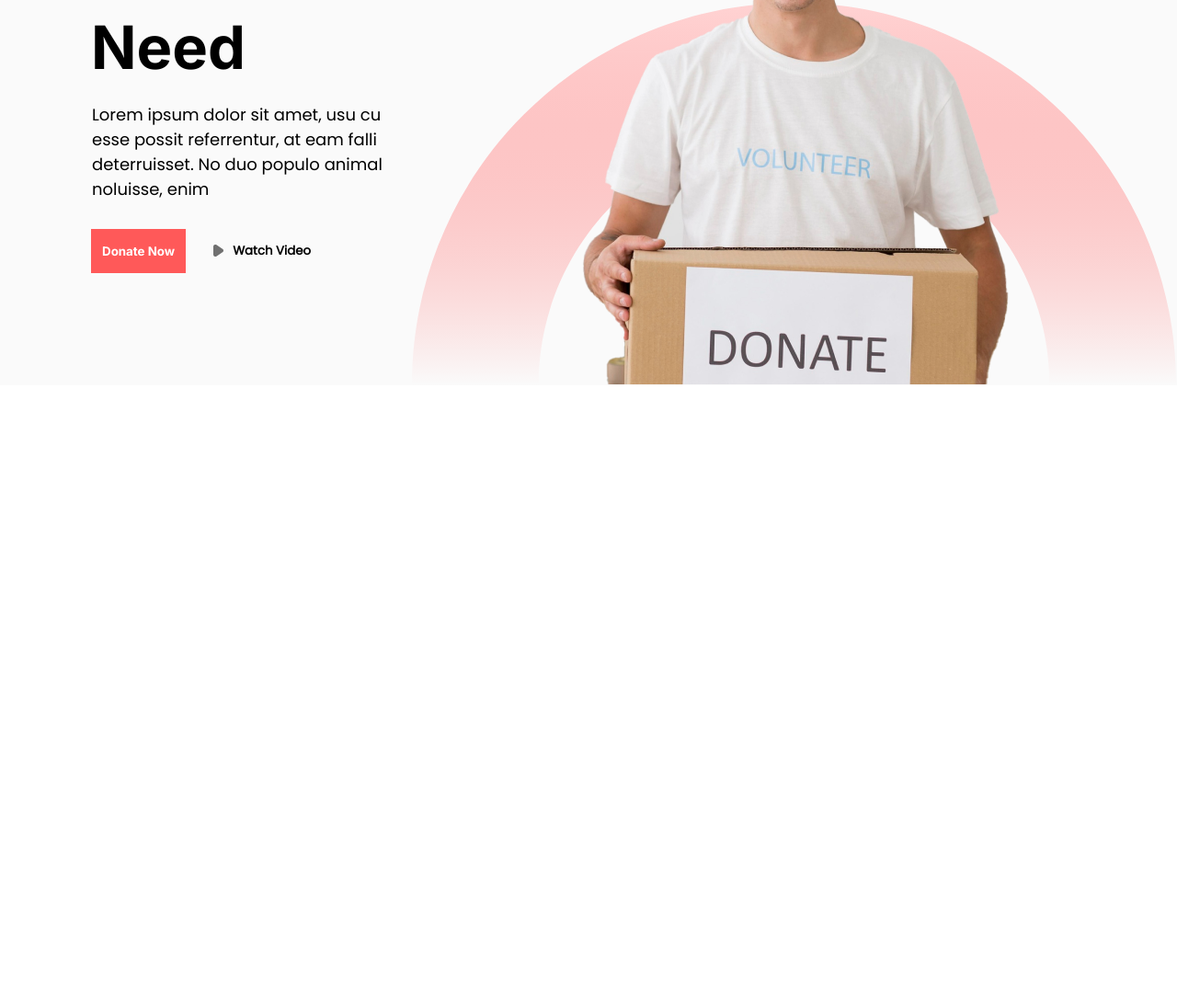
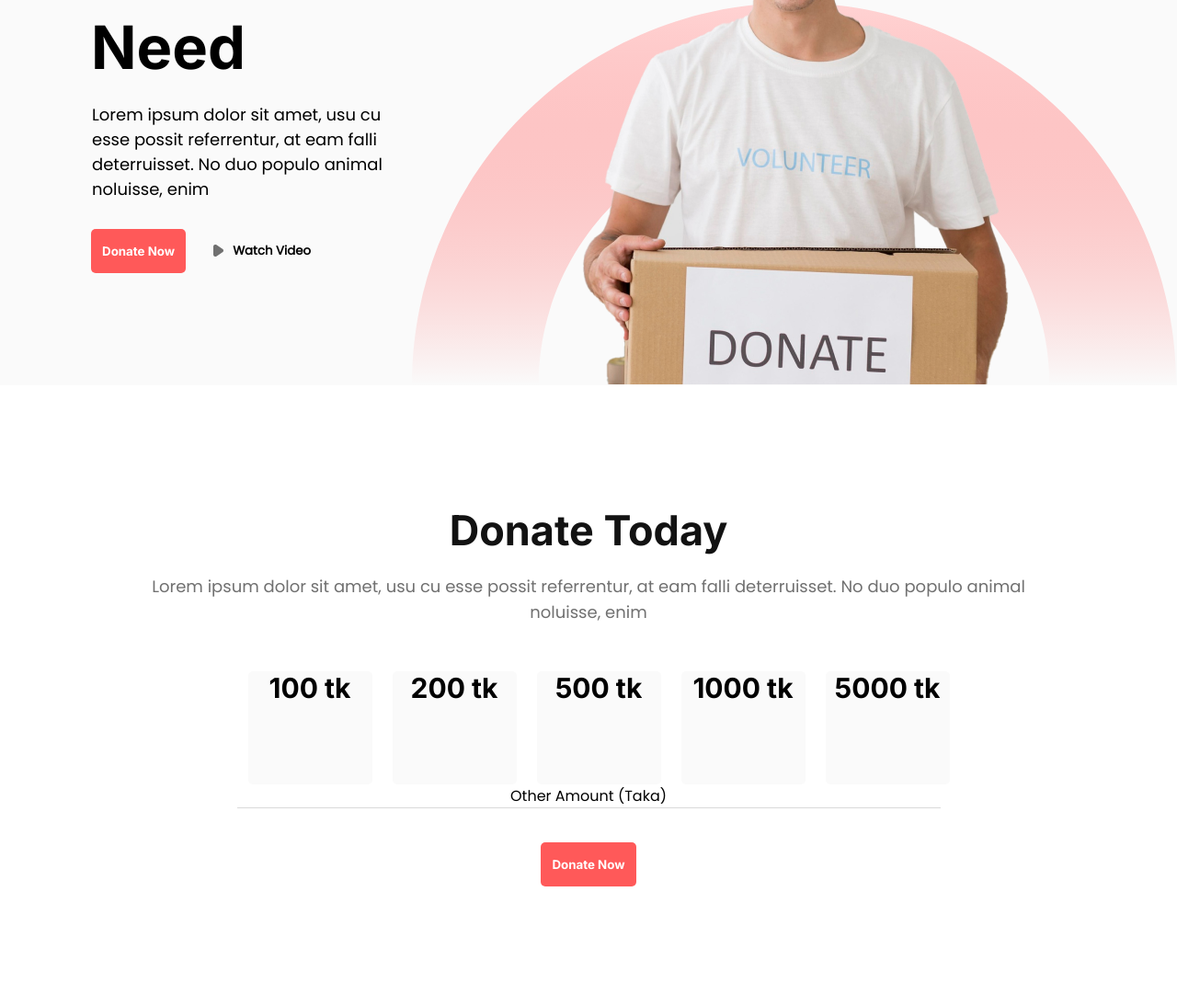
Before and after one commit to rabby-hasan-dev/donate-toady, a plain HTML site: page index.html in a window 1280 px wide. Shown: the part 426-1520 px from the top of the page at 92% size. Before the commit the page ends 845 px from the top, so only its background shows below. Drawn offline with Linux system fonts and the light colour scheme.

Commit message:
added donate section

```diff
--- a/index.html
+++ b/index.html
@@ -46,14 +46,17 @@
             <div class="banner-img">
                 <img class="donate" src="./Assets/images/Donate 1.png" alt="Donate">
                 <svg xmlns="http://www.w3.org/2000/svg" width="831" height="415" viewBox="0 0 831 415" fill="none">
-                    <path d="M831 415C831 304.935 787.224 199.378 709.303 121.551C631.382 43.7231 525.698 8.30966e-06 415.5 0C305.303 -8.30966e-06 199.619 43.7231 121.697 121.551C43.7758 199.378 1.66394e-05 304.935 0 415L137.773 415C137.773 341.431 167.033 270.875 219.117 218.853C271.201 166.832 341.842 137.607 415.5 137.607C489.158 137.607 559.799 166.832 611.883 218.854C663.967 270.875 693.227 341.431 693.227 415H831Z" fill="url(#paint0_linear_2_6)"/>
+                    <path
+                        d="M831 415C831 304.935 787.224 199.378 709.303 121.551C631.382 43.7231 525.698 8.30966e-06 415.5 0C305.303 -8.30966e-06 199.619 43.7231 121.697 121.551C43.7758 199.378 1.66394e-05 304.935 0 415L137.773 415C137.773 341.431 167.033 270.875 219.117 218.853C271.201 166.832 341.842 137.607 415.5 137.607C489.158 137.607 559.799 166.832 611.883 218.854C663.967 270.875 693.227 341.431 693.227 415H831Z"
+                        fill="url(#paint0_linear_2_6)" />
                     <defs>
-                      <linearGradient id="paint0_linear_2_6" x1="415.5" y1="0" x2="415.5" y2="415" gradientUnits="userSpaceOnUse">
-                        <stop stop-color="#FFD3D3"/>
-                        <stop offset="1" stop-color="#FF5959" stop-opacity="0"/>
-                      </linearGradient>
+                        <linearGradient id="paint0_linear_2_6" x1="415.5" y1="0" x2="415.5" y2="415"
+                            gradientUnits="userSpaceOnUse">
+                            <stop stop-color="#FFD3D3" />
+                            <stop offset="1" stop-color="#FF5959" stop-opacity="0" />
+                        </linearGradient>
                     </defs>
-                  </svg>
+                </svg>
 
             </div>
         </div>
@@ -61,7 +64,26 @@
 
     <!-- main part -->
     <main>
+        <div id="doante-sections">
+            <h1>Donate Today</h1>
+            <p class="donate-info">Lorem ipsum dolor sit amet, usu cu esse possit referrentur, at eam falli deterruisset. No duo populo
+                animal noluisse, enim</p>
+            <div class="amount-level">
+                <div class="amount"><span>100 tk</span></div>
+                <div class="amount"><span class="hover-bg">200 tk</span></div>
+                <div class="amount"><span>500 tk</span></div>
+                <div class="amount"><span>1000 tk</span></div>
+                <div class="amount"><span>5000 tk</span></div>
+            </div>
 
+            <div class="divide">
+                <p>Other Amount (Taka)</p>
+                <svg class="divider" xmlns="http://www.w3.org/2000/svg" width="765" height="1" viewBox="0 0 765 1" fill="none">
+                    <path d="M0 0.5L765 0.499933" stroke="#DADADA" />
+                </svg> <br>
+                <button class="btn-primary ">Donate Now</button>
+            </div>
+        </div>
     </main>
 
     <!-- footer part -->
--- a/style/style.css
+++ b/style/style.css
@@ -69,9 +69,10 @@
     background-color: var(--bg-primary);
     color: var(--text-primary);
     padding: 16px 12px;
-    border: 5px;
+    border: none;
     font-weight: bold;
     font-family: 'Inter', sans-serif;
+    border-radius: 5px;
 
 }
 
@@ -90,3 +91,66 @@
     right: 170px;
     bottom: 0;
 }
+
+/* ------donate sections --------- */
+
+#doante-sections {
+    padding: 130px 137px;
+    text-align: center;
+    background: #FFF;
+    ;
+}
+
+#doante-sections h1 {
+    color: var(--text-secondary);
+    font-feature-settings: 'clig' off, 'liga' off;
+    font-family: Inter;
+    font-size: 45px;
+    font-style: normal;
+    font-weight: 700;
+    line-height: normal;
+}
+
+#doante-sections .donate-info {
+    color: #707070;
+    font-feature-settings: 'clig' off, 'liga' off;
+    font-family: Poppins;
+    font-size: 18px;
+    font-style: normal;
+    font-weight: 400;
+    line-height: 28px;
+    margin: 20px 0 50px 0;
+}
+
+#doante-sections .amount-level {
+    display: flex;
+    justify-content: center;
+    align-items: center;
+
+}
+
+#doante-sections .amount {
+    width: 135px;
+    height: 123px;
+    border-radius: 5px;
+    background: var(--bg-secondary);
+    margin-left: 22px;
+
+
+}
+
+#doante-sections .amount span {
+    text-align: center;
+    font-feature-settings: 'clig' off, 'liga' off;
+    font-family: Inter;
+    font-size: 30px;
+    font-style: normal;
+    font-weight: 700;
+    line-height: normal;
+
+}
+
+#doante-sections .divider {
+    margin-bottom: 30px;
+
+}
```
